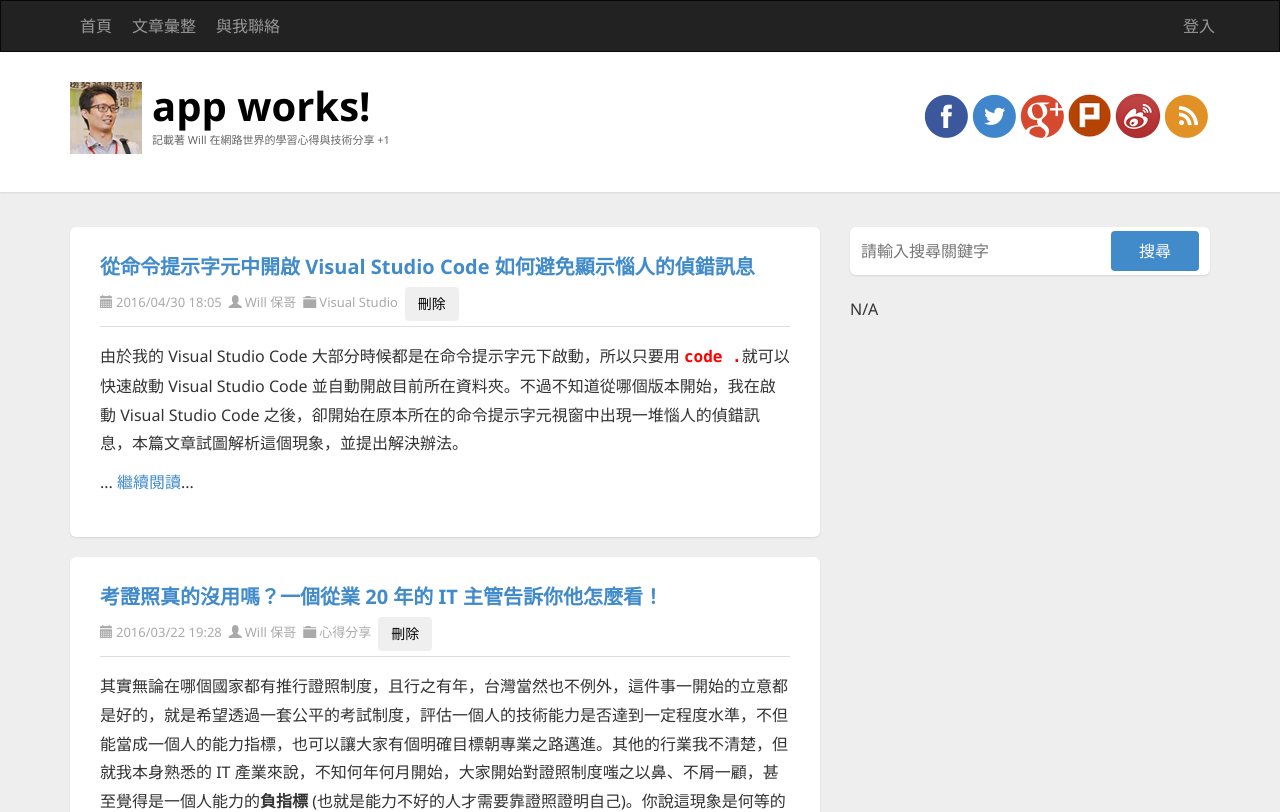
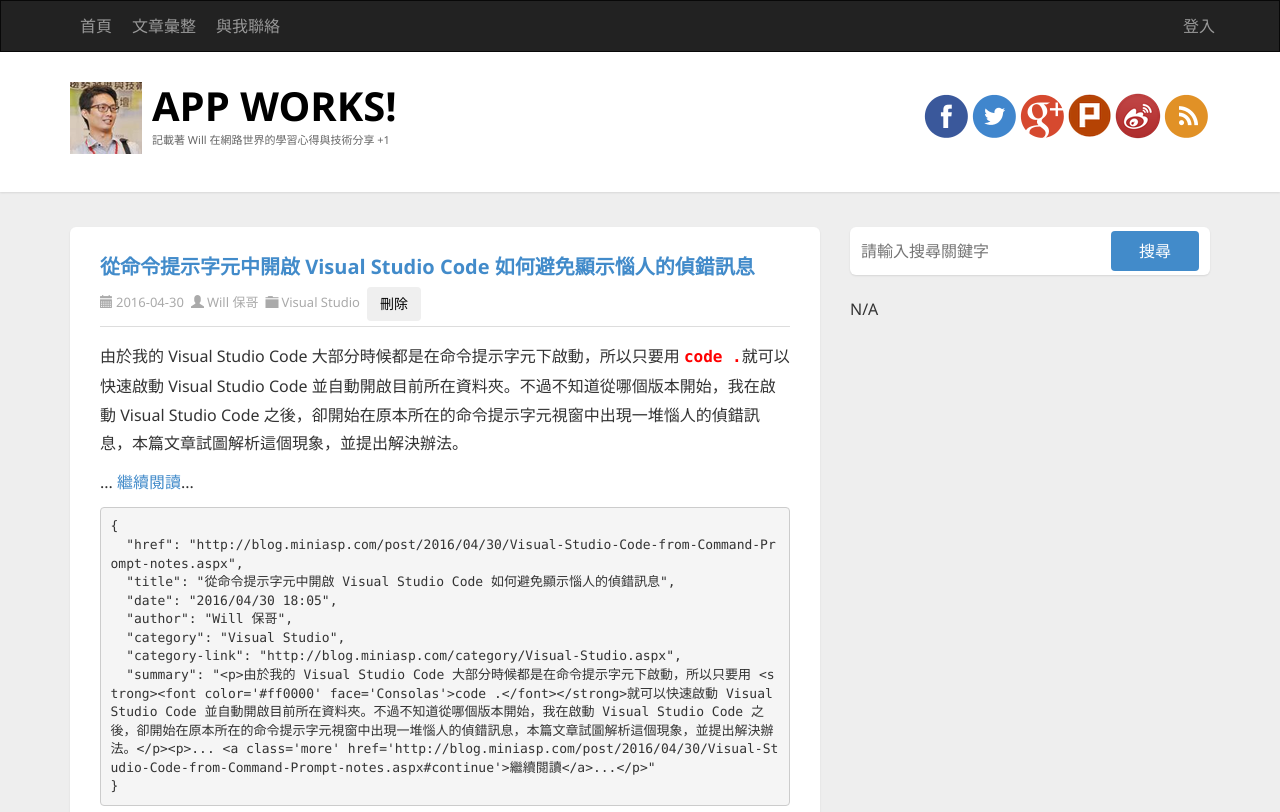
Before and after one commit to doggy8088/demo0827, an Angular app: page / in a window 1280 px wide. Shown: the top 812 px of the page. Built offline with nearby package versions, Linux system fonts and the light colour scheme.

Commit message:
19 練習 Angular 2 內建 Pipe 元件使用 ( uppercase, date, json )

```diff
--- a/src/app/article/article.component.html
+++ b/src/app/article/article.component.html
@@ -4,7 +4,7 @@
         <a [href]="item.href">{{item.title}}</a>
     </h2>
     <div class="post-info clearfix">
-      <span class="post-date"><i class="glyphicon glyphicon-calendar"></i>{{item.date}}</span>
+      <span class="post-date"><i class="glyphicon glyphicon-calendar"></i>{{item.date|date:'y-MM-d'}}</span>
       <span class="post-author"><i class="glyphicon glyphicon-user"></i><a href="http://blog.miniasp.com/author/will.aspx">{{item.author}}</a></span>
       <span class="post-category"><i class="glyphicon glyphicon-folder-close"></i><a [href]="item['category-link']">{{item.category}}</a></span>
       <span><input type="button" class="btn" value="刪除"
@@ -13,4 +13,5 @@
   </header>
   <section class="post-body text" [innerHTML]="item.summary">
   </section>
+  <pre>{{item|json}}</pre>
 </article>
--- a/src/app/article/article.component.ts
+++ b/src/app/article/article.component.ts
@@ -1,11 +1,11 @@
-import { Component, OnInit, Input, Output, EventEmitter } from '@angular/core';
+import { Component, OnInit, OnChanges, Input, Output, EventEmitter } from '@angular/core';
 
 @Component({
   selector: 'app-article',
   templateUrl: 'article.component.html',
   styleUrls: ['article.component.css']
 })
-export class ArticleComponent implements OnInit {
+export class ArticleComponent implements OnInit, OnChanges {
 
   @Input()
   item: any;
@@ -22,4 +22,8 @@ export class ArticleComponent implements OnInit {
   ngOnInit() {
   }
 
+  ngOnChanges() {
+
+  }
+
 }
--- a/src/app/header/header.component.html
+++ b/src/app/header/header.component.html
@@ -28,7 +28,7 @@
         [title]="title" (click)="changeTitle()">
 
       <hgroup class="pull-left">
-        <h1><a href="http://blog.miniasp.com/">{{title}}</a></h1>
+        <h1><a href="http://blog.miniasp.com/">{{title|uppercase}}</a></h1>
         <h3 (click)="plusOne($event)"
           [ngClass]="getClass()"
           [ngStyle]="{'font-size': (num+10)+'px'}">{{subtitle}} +{{num}}</h3>
```
